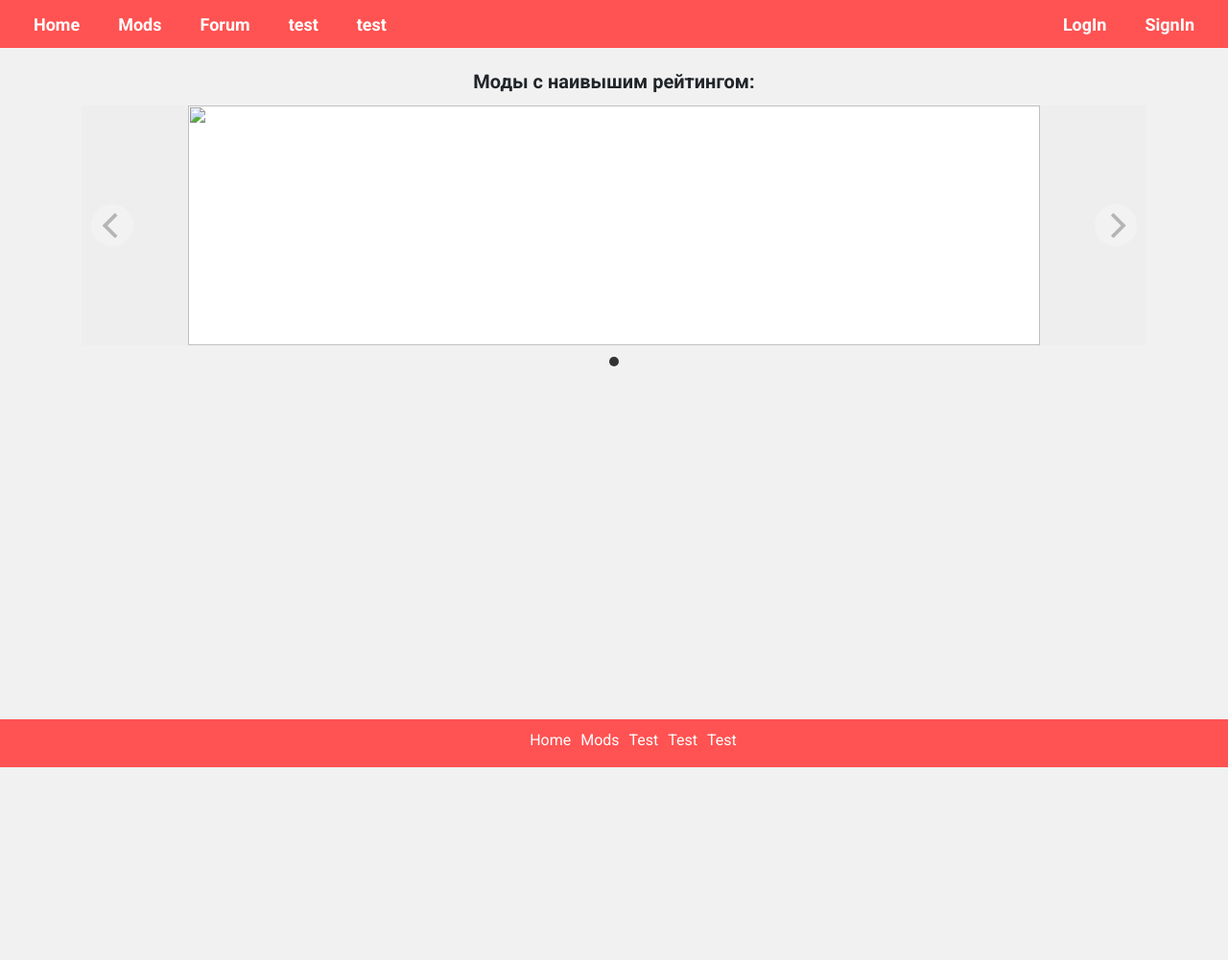
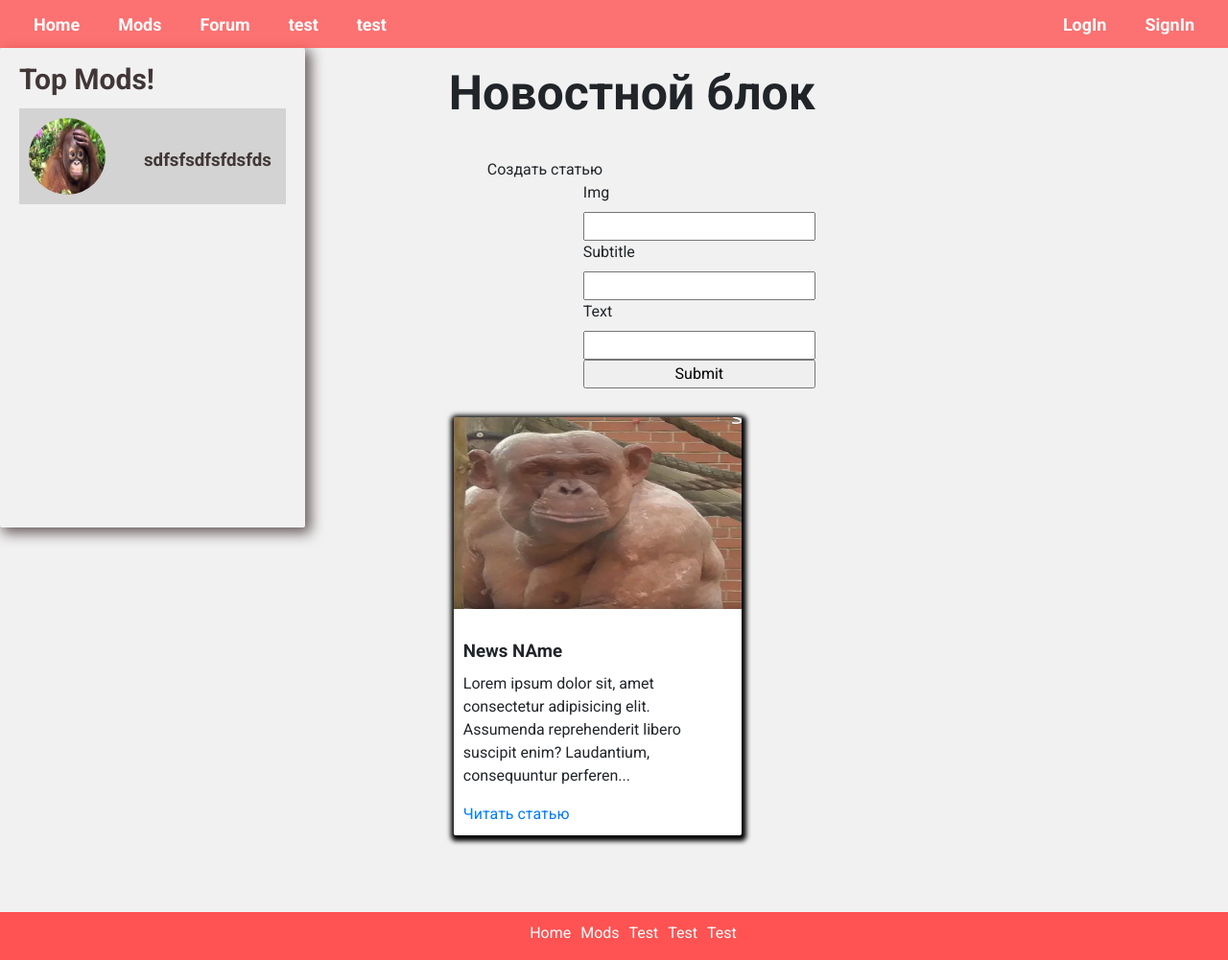
Before and after one commit to TotobiSensei/all-mods, a PHP site: page / in a window 1280 px wide. Shown: the whole page at 96% size. Before the commit the page ends 800 px from the top, so only its background shows below. Run offline with PHP 8.4, Linux system fonts and the light colour scheme; data that the repository does not hold is empty.

Commit message:
back end iss with news

```diff
--- a/assets/css/style.css
+++ b/assets/css/style.css
@@ -30,6 +30,7 @@ header nav {
   margin: 0;
   background-color: #ff5252;
   z-index: 5;
+  opacity: 80%;
 }
 header nav ul {
   list-style-type: none;
@@ -91,9 +92,10 @@ header nav .user .log-out .link {
 .home .top-mods .main-carousel .carousel-cell {
   position: relative;
   width: 80%;
-  height: 250px;
+  height: 450px;
   margin-right: 10px;
   background: #ffffff;
+
 }
 .home .top-mods .main-carousel .carousel-cell .name {
   position: absolute;
@@ -105,8 +107,9 @@ header nav .user .log-out .link {
   font-weight: bold;
 }
 .home .top-mods .main-carousel .carousel-cell .img {
+  width: 100%;
   height: 100%;
-  width: 100%;
+
 }
 .home .top-mods .main-carousel .carousel-cell .img img {
   height: 100%;
@@ -150,13 +153,15 @@ header nav .user .log-out .link {
   align-items: center;
   justify-content: center;
   background-color: #ff5252;
+  opacity: 90%;
   height: 40px;
   width: 125px;
   margin: 8px 0px;
   border-radius: 20px;
 }
 .games .action-block .button:hover {
-  background-color: #FF8080;
+  /* background-color: #FF8080; */
+  opacity: 100%;
   transition: 0.3s;
 }
 .games .action-block .button a {
@@ -228,6 +233,7 @@ header nav .user .log-out .link {
   display: flex;
   align-items: center;
   justify-content: center;
+  opacity: 80%;
   height: 35px;
   width: 100%;
   background-color: #ff5252;
@@ -241,8 +247,15 @@ header nav .user .log-out .link {
   color: white;
   text-decoration: none;
 }
+
+.mods .mod .button:hover {
+  opacity: 100%;
+  transition: 0.3s ease-in-out;
+}
+
 .mods .mod .button a:hover {
-  background-color: #de4646;
+  /* background-color: #de4646; */
+  opacity: 100%;
   transition: 0.3s ease-in-out;
 }
 
@@ -1285,3 +1298,210 @@ footer nav ul .item .link:hover {
   box-shadow: 0 0 0 1px #39f;
   outline: 0;
 }/*# sourceMappingURL=style.css.map */
+
+
+
+/* index styles */
+
+.index-content_modify {
+  display: flex;
+}
+
+.top-mods_modify {
+  max-height: 500px;
+  margin-bottom: 30px;
+  background-color: #f1f1f1;
+  box-shadow: 4px 4px 14px 2px #6a5e5f;
+  border-radius: 2px;
+  overflow-y: auto;
+}
+
+.top-mods_modify::-webkit-scrollbar {
+  width: 10px;
+  background-color: #d3d3d3;
+
+}
+
+.top-mods_modify::-webkit-scrollbar-thumb {
+  background-color: #6a5e5f;
+  border-radius: 5px;
+  height: 20px;
+}
+
+
+.top-mods__subtitile-modify {
+  font-size: 30px;
+  margin-left: 20px;
+  margin-top: 10px;
+  color: #413736;
+}
+
+.top-mod_modify {
+  display: flex;
+  flex-direction: row;
+  padding: 10px;
+  margin-left: 20px;
+  margin-bottom: 20px;
+  margin-right: 20px;
+  background-color: #d3d3d3;
+}
+
+.top-mod_modify:hover{
+  box-shadow: 4px 4px 14px 2px black;
+  border-radius: 3px;
+  transition: 0.2s all ease-in-out;
+}
+
+.top-mod_modify:first-child {
+ margin-top: 20px;
+
+}
+
+.top-mod__img_modify {
+  width: 80px;
+  height: 80px;
+  margin-right: 40px;
+  border-radius: 50px;
+}
+
+.top-mod__subtitle_modify {
+   position: relative;
+    top: 30px;
+    margin-right: 5px;
+    color: #413736;
+}
+
+
+.block-devinder {
+  margin-left: 10px;
+  background-color: black;
+  height: 800px;
+}
+
+
+/* News Block */
+
+
+.mods-news_modify {
+  display: flex;
+  flex-wrap: wrap;
+  flex-direction: column;
+  /* justify-content: space-around; */
+  max-width: 1000px;
+  margin: 10px 0 60px 150px;
+}
+
+.mods-news__subtitle {
+  margin-bottom: 30px;
+  font-size: 50px;
+}
+
+.news-block_modify {
+  display: flex;
+  flex-direction: column;
+  margin: 0 0 20px 20px;
+  max-width: 300px;
+  max-height: 500px;
+  background-color: white;
+  border-radius: 2px;
+  box-shadow: 1px 2px 5px 4px black;
+}
+
+.news-block_modify:hover {
+ transform: scale(1.4);
+  z-index: 100;
+  box-shadow: 11px 2px 25px 4px gray;
+}
+
+.news-block__img_modify {
+  height: 200px;
+  margin-bottom: 20px;
+}
+
+.news-block__description_modify {
+  max-width: 300px;
+  overflow-wrap: normal;
+  padding: 10px;
+}
+
+.add-block_modify  {
+  margin: 0 0 30px 40px;
+}
+
+
+.add-block__settings form{
+  display: flex;
+  flex-direction: column;
+  margin-left: 100px;
+  max-width: 500px;
+}
+
+.create-form input {
+  margin: 10px;
+}
+
+
+/* ///////////// */
+
+.conteiner_modify {
+  display: flex;
+  flex-direction: column;
+  justify-content: center;
+  margin: 0px auto;
+  max-width: 1280px;
+}
+
+.add-block__settings_modify {
+ align-self: center;
+ font-size: 30px;
+}
+
+
+.add-block__btn-constructor_modify{
+  position: relative;
+  left: 30px;
+  margin: 50px 0 150px 0
+}
+
+.add-block__btn_modify {
+  margin: 0 20px 0 0;
+  font-size: 24px;
+  background-color: #6a5e5f;
+  color: white;
+  border-radius: 3px;
+  padding: 10px;
+}
+
+.label_modify {
+  margin: 20px 0  30px 0;
+  background-color: white;
+  padding: 10px;
+  border: 1px solid black;
+
+}
+
+#previewImg {
+  font-size: 26px;
+
+}
+
+#news-title {
+  height: 50px;
+  border: none;
+  box-shadow: 11px 12px 29px 2px black;
+  font-size: 25px
+}
+
+#news-content {
+  border: none;
+  box-shadow: 11px 12px 29px 2px black;
+  margin: 30px 0 40px 0;
+}
+
+.submit {
+  font-size: 35px;
+}
+
+#news-title, #news-content, .submit {
+  outline: none;
+}
--- a/assets/js/script.js
+++ b/assets/js/script.js
@@ -1,26 +1,74 @@
+'use strict'
+// // Це функція яка створює секцію після мейна та переміщає туди пагінацію, вона в самому початку файлу бо шось матюкаєся джс на перші дві строки після визова функції
+// function paginationReplacement() {
+//   // Тут я звертаюся до потірбних мені блоків
+//   const section = document.createElement('section'),
+//         main = document.querySelector('main'),
+//         paginationWrap = document.querySelector('.pagination-wrap'),
+//         // Тут тіпа кажеся шо мож сразу чек прописувати у іф, но тоді воно починає матюкатися на іф і мені прийшлося створювати ще одну змінну
+//         check = main.querySelector('.pagination-wrap')
 
-// Це функція яка створює секцію після мейна та переміщає туди пагінацію, вона в самому початку файлу бо шось матюкаєся джс на перші дві строки після визова функції
-function paginationReplacement() {
-  // Тут я звертаюся до потірбних мені блоків
-  const section = document.createElement('section'),
-        main = document.querySelector('main'),
-        paginationWrap = document.querySelector('.pagination-wrap'),
-        // Тут тіпа кажеся шо мож сразу чек прописувати у іф, но тоді воно починає матюкатися на іф і мені прийшлося створювати ще одну змінну
-        check = main.querySelector('.pagination-wrap')
+//   //Перевірка -- якщо пагінація є в блоку мейн, тоді створити секцію і закинути в неї пагінацію .
+//   if (check) {
+//     main.insertAdjacentElement('afterend', section);
+//     section.insertAdjacentElement('afterbegin', paginationWrap);
+//   }
 
-  //Перевірка -- якщо пагінація є в блоку мейн, тоді створити секцію і закинути в неї пагінацію .
-  if (check) {
-    main.insertAdjacentElement('afterend', section);
-    section.insertAdjacentElement('afterbegin', paginationWrap);
-  }
+// }
 
+// paginationReplacement()
+
+// var elem = document.querySelector('.main-carousel');
+//       var flkty = new Flickity(elem, {
+//         cellAlign: 'center',
+//         contain: true,
+//         wrapAround: true // Включаем бесконечную прокрутку
+//       });
+
+
+
+
+window.addEventListener('DOMContentLoaded', () => {
+
+  const btnBlock = document.querySelectorAll('.add-block__btn-constructor');
+
+btnBlock.forEach(elem => {
+
+
+  elem.addEventListener('click', (e) => {
+    const createForm = document.querySelector('.submit');
+
+    constructorBtns ( `${e.target.classList[0]}`, createForm)
+  })
+})
+
+function constructorBtns (btnClass, destObj) {
+    if (btnClass == `add-block__new-preview`) {
+        let newPreview = document.createElement('input');
+
+        newPreview.setAttribute('id', `previewImg`);
+        newPreview.setAttribute('type', `file`);
+
+        destObj.insertAdjacentElement('beforebegin', newPreview);
+
+
+    } else if (btnClass == 'add-block__new-news_title') {
+        let newTitle = document.createElement('input');
+
+        newTitle.setAttribute('id', 'news-title');
+        newTitle.setAttribute('type', `text`);
+
+        destObj.insertAdjacentElement('beforebegin', newTitle)
+    } else if (btnClass == 'add-block__new_news_content') {
+        let newContent = document.createElement('textarea');
+
+        newContent.setAttribute('id', `news-content`);
+        newContent.setAttribute('name', `news-Content`);
+        newContent.setAttribute('cols', 30);
+        newContent.setAttribute('rows', 10);
+
+        destObj.insertAdjacentElement('beforebegin', newContent)
+    }
 }
 
-paginationReplacement()
-
-var elem = document.querySelector('.main-carousel');
-      var flkty = new Flickity(elem, {
-        cellAlign: 'center',
-        contain: true,
-        wrapAround: true // Включаем бесконечную прокрутку
-      });
+})
--- a/assets/php/classes/Read.php
+++ b/assets/php/classes/Read.php
@@ -291,7 +291,7 @@ class Read
             ?>
                     <div class="carousel-cell">
                         <div class="name"><?= mb_strimwidth($item["name"], 0, 13, "...")  ?></div>
-                        <div class="img"><img src="<?= $item["img"]?>" alt=""></div>
+                        <div class="img"><img src="assets\img\mod_img\64c10a2714b31_sticker.jpeg" alt=""></div>
                     </div>
 
             <?php
--- a/index.php
+++ b/index.php
@@ -5,18 +5,56 @@ Render::header();
 
 $read = new Read();
 ?>
-<section class="home">
-    <div class="container">
-        <div class="row">
-            <div class="col">
-                <span class="header">Моды с наивышим рейтингом: </span>
-                <div class="top-mods">
-                    <?= $read->topMods() ?>
-                </div>
-            </div>
+
+<section class='index-content index-content_modify'>
+
+    <aside class='top-mods top-mods_modify'>
+        <h2 class="top-mods__subtitile top-mods__subtitile-modify">Top Mods!</h2>
+        <div class="top-mod top-mod_modify">
+            <img src="assets\img\mod_img\64c24ea35490d_mavpa.w575.jpg" alt="" class="top-mod__img top-mod__img_modify"><a href=""></a></img>
+            <h3 class='top-mod__subtitle top-mod__subtitle_modify'>sdfsfsdfsfdsfds</h3>
+        </div>
+    </aside>
+
+    <section class='mods-news mods-news_modify'>
+    <h1 class="mods-news__subtitle" >Новостной блок</h1>
+
+    <div class="add-block add-block_modify">
+        <span class="add-btn">Создать статью</span>
+
+        <div class="add-block__settings">
+            <form action="POST">
+                <label for="">Img</label>
+                <input type="text">
+                <label for="">Subtitle</label>
+                <input type="text">
+                <label for="">Text</label>
+                <input type="text">
+
+                <input type="submit">
+            </form>
         </div>
     </div>
+
+    <div class="row">
+    <div class="news-block news-block_modify">
+            <img src="assets\img\mod_img\64c10a2714b31_sticker.jpeg" alt="" class="news-block__img news-block__img_modify"></img>
+            <div class="news-block__description news-block__description_modify">
+                <h3 class="news-block__subtitle news-block__subtitle_modify">News NAme</h3>
+                <p>
+                Lorem ipsum dolor sit, amet consectetur adipisicing elit. Assumenda reprehenderit libero suscipit enim? Laudantium, consequuntur perferen...
+                </p>
+                <span class="open-news-btn open-news-btn_modify"><a href="">Читать статью</a></span>
+            </div>
+
+        </div>
+
+
+
+        </div>
+    </section>
 </section>
+
 <?php
 Render::footer();
 ?>
```
Also changed, not shown: CreateNews.php (added, +34 -0 lines), d.html (added, +34 -0 lines), assets/img/addNews.jpg (added).
